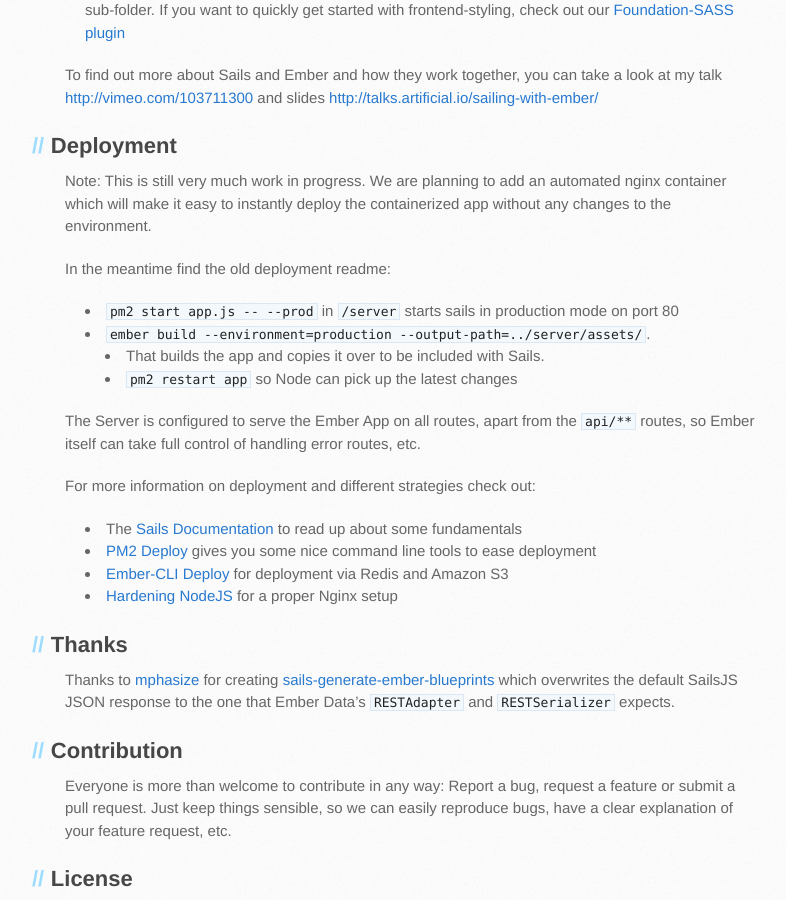
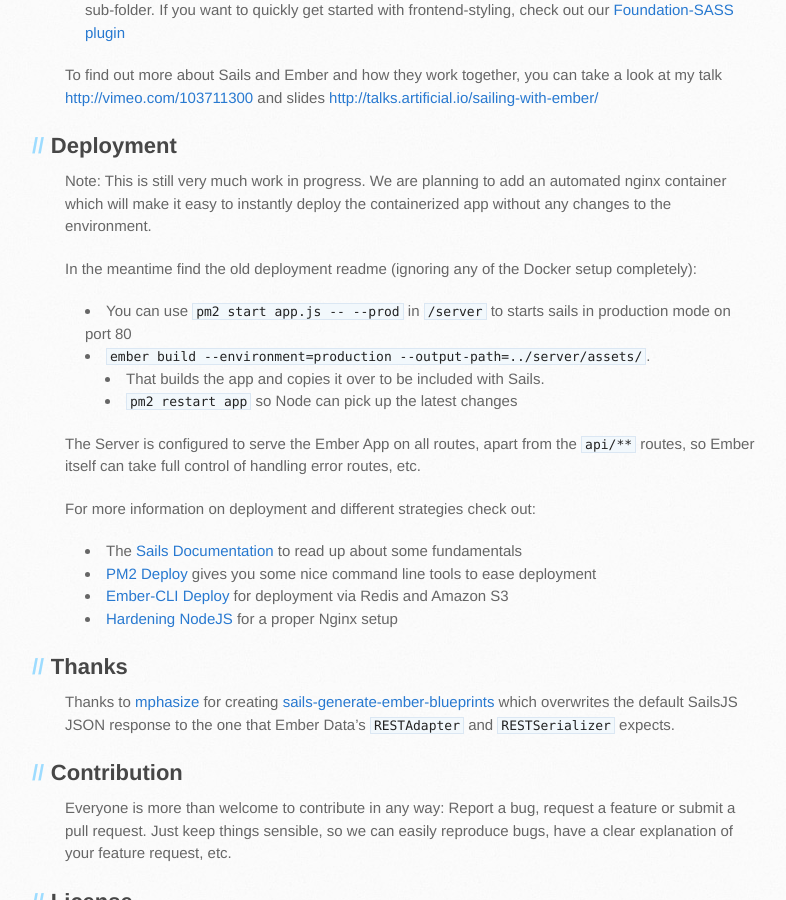
Before and after one commit to sane/sane, a Jekyll site: the page built from index.md, in a window 1280 px wide and 900 px high, scrolled down 1020 px. Shown: the whole window, without its empty margins (105-891 px from the left). Built offline with Jekyll 4.4.1, drawn with Linux system fonts in a browser that asks for light colours.

Commit message:
Adjusted some of the old deployment readme.

```diff
--- a/index.md
+++ b/index.md
@@ -36,9 +36,9 @@ To find out more about Sails and Ember and how they work together, you can take
 ##Deployment
 **Note: This is still very much work in progress. We are planning to add an automated nginx container which will make it easy to instantly deploy the containerized app without any changes to the environment.**
 
-In the meantime find the old deployment readme:
+In the meantime find the old deployment readme (ignoring any of the Docker setup completely):
 
-* `pm2 start app.js -- --prod` in `/server` starts sails in production mode on port 80
+* You can use `pm2 start app.js -- --prod` in `/server` to starts sails in production mode on port 80
 * `ember build --environment=production --output-path=../server/assets/`.
    * That builds the app and copies it over to be included with Sails.
    * `pm2 restart app` so Node can pick up the latest changes
```
